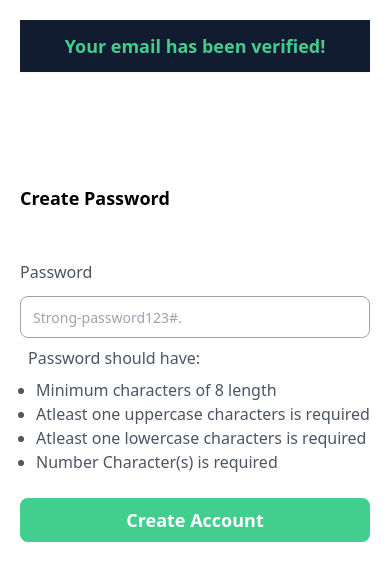
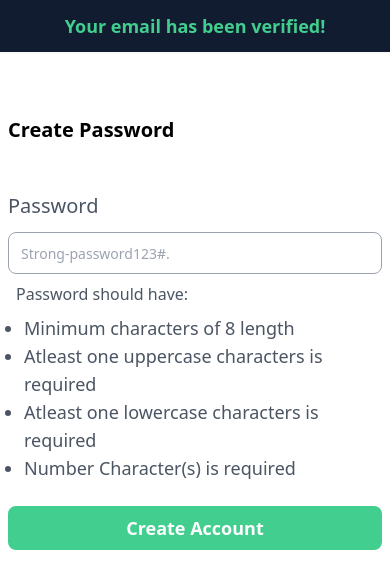
Before and after one commit to aleeizhere/propertysite, a React (Vite) app: page / in a window 390 px wide. Shown: the top 588 px of the page. Built offline with nearby package versions, Linux system fonts and the light colour scheme.

Commit message:
Create pass screen css fix

```diff
--- a/src/pages/CreatePassword.jsx
+++ b/src/pages/CreatePassword.jsx
@@ -9,25 +9,25 @@ import CustomButton from "../components/CustomButton"
 const CreatePassword = () => {
     return (
         <>
-            <div className="p-5 md:p-14 lg:p-0 flex ">
+            <div className="p-0 flex ">
                 {/* Left Side confirm email Comp */}
                 <div className="w-full lg:w-1/2">
                     <div className={`${styles.flexCenter} bg-darkBlue shadow-sm p-3`}>
                         <h1 className={`${styles.boldText} text-lightGreen`}>Your email has been verified!</h1>
                     </div>
 
-                    <div className={`${styles.flexCenter} flex-col`}>
-                        <div className="pt-28">
+                    <div className={`${styles.flexCenter} flex-col px-2`}>
+                        <div className="pt-16 md:pt-28 md:w-2/3">
 
-                            <h1 className={`${styles.boldText} text-4xl`}>Create Password</h1>
+                            <h1 className={`${styles.boldText} text-xl md:text-4xl`}>Create Password</h1>
 
                             <div className="text-gray-600 mb-6">
 
-                                <h1 className="pt-12 pb-3">Password</h1>
+                                <h1 className="pt-12 pb-3 text-xl">Password</h1>
                                 <InputField type={'password'} placeholder="Strong-password123#." />
 
                                 <h1 className="p-2">Password should have:</h1>
-                                <ul class="list-disc ml-4">
+                                <ul class="list-disc ml-4 md:text-sm text-lg">
                                     <li class="">Minimum characters of 8 length</li>
                                     <li class="">Atleast one uppercase characters is required</li>
                                     <li class="">Atleast one lowercase characters is required</li>
```
